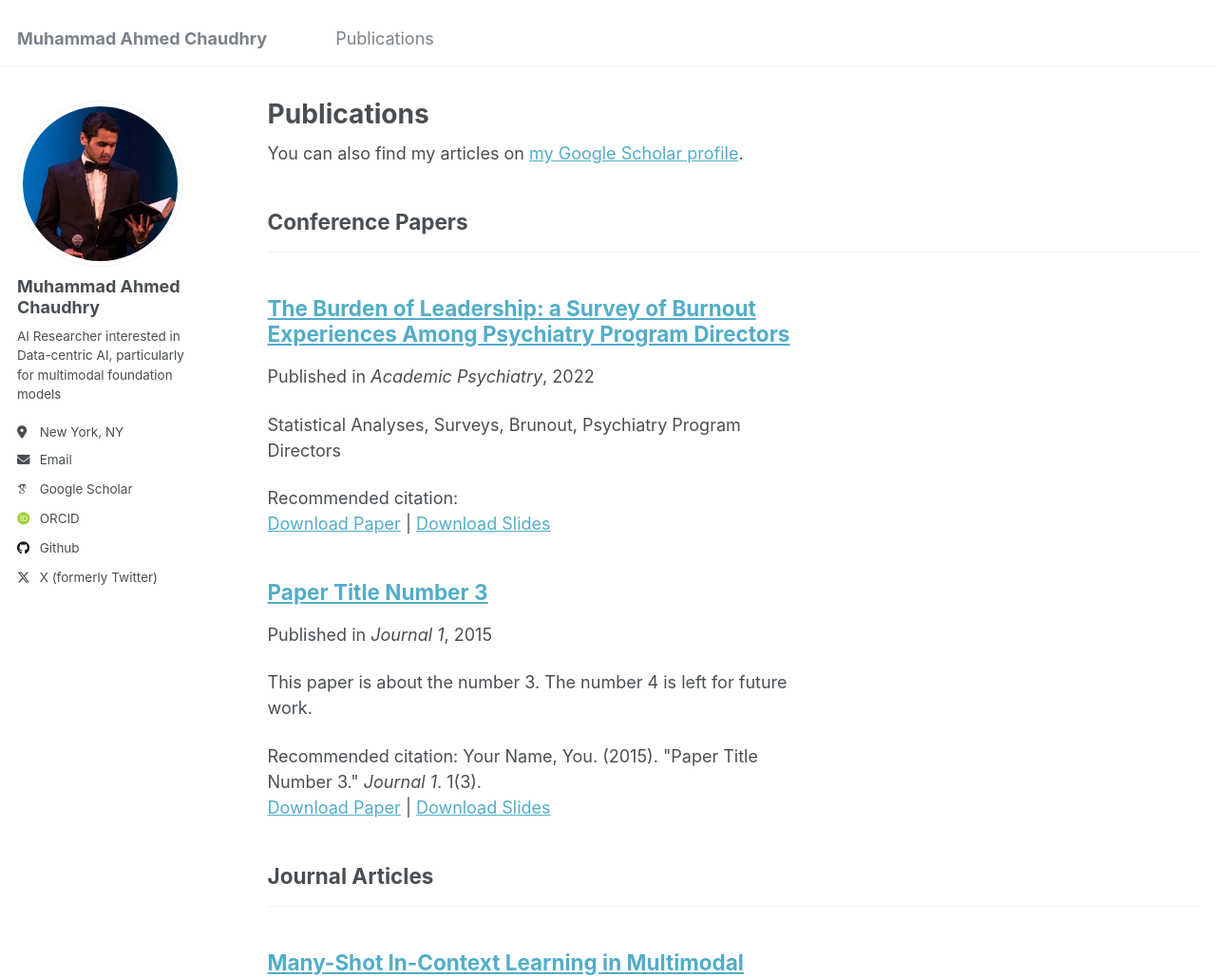
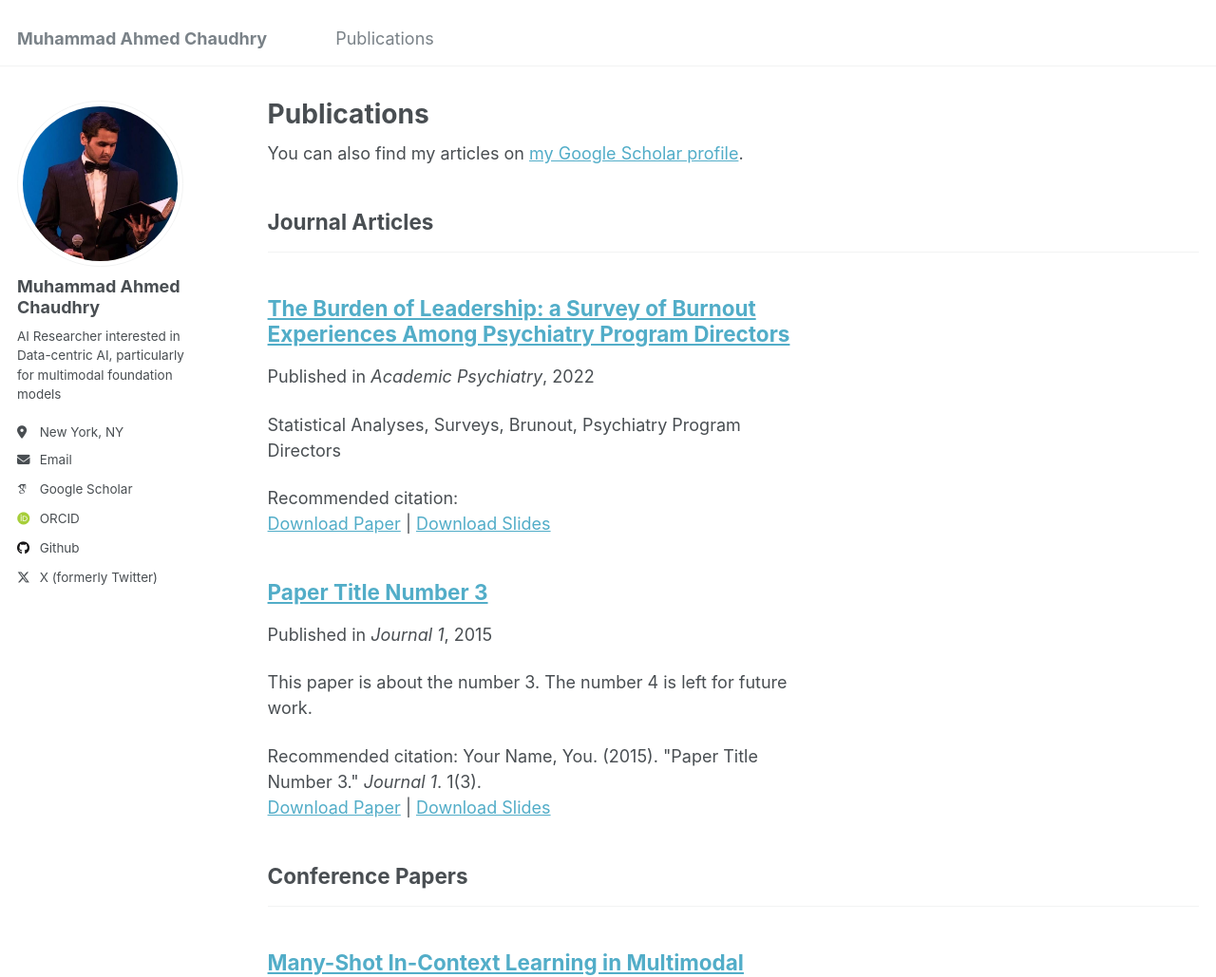
Before and after one commit to Ahmed14974/ahmed14974.github.io, a Jekyll site: the page built from _pages/publications.html, in a window 1280 px wide and 1400 px high. Shown: the top 1029 px of the window at 95% size. Built offline with Jekyll 4.4.1, drawn with Linux system fonts in a browser that asks for light colours; some web fonts are replaced; part of the change alters nothing that is shown.

```diff
--- a/_config.yml
+++ b/_config.yml
@@ -79,9 +79,9 @@ publication_category:
   books:
     title: 'Books'
   manuscripts:
+    title: 'Journal Articles'
+  conferences:
     title: 'Conference Papers'
-  conferences:
-    title: 'Journal Articles'
 
 # Site Settings
 teaser                   :  # filename of teaser fallback teaser image placed in /images/, .e.g. "500x300.png"
```
